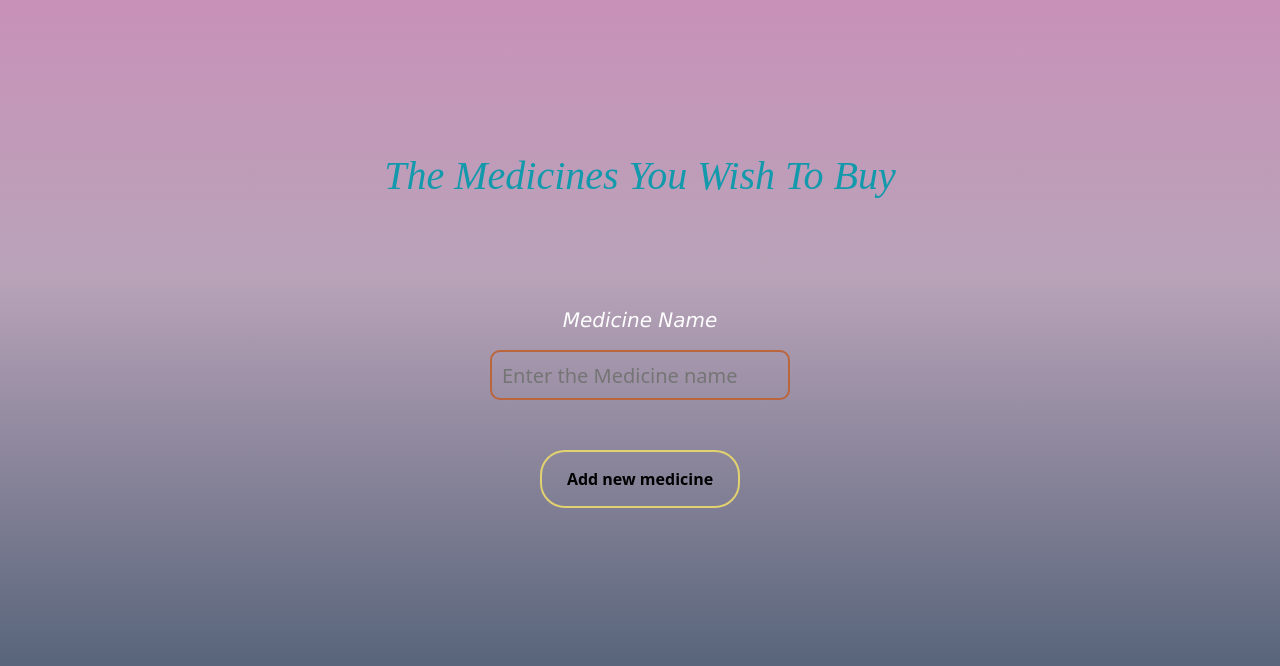
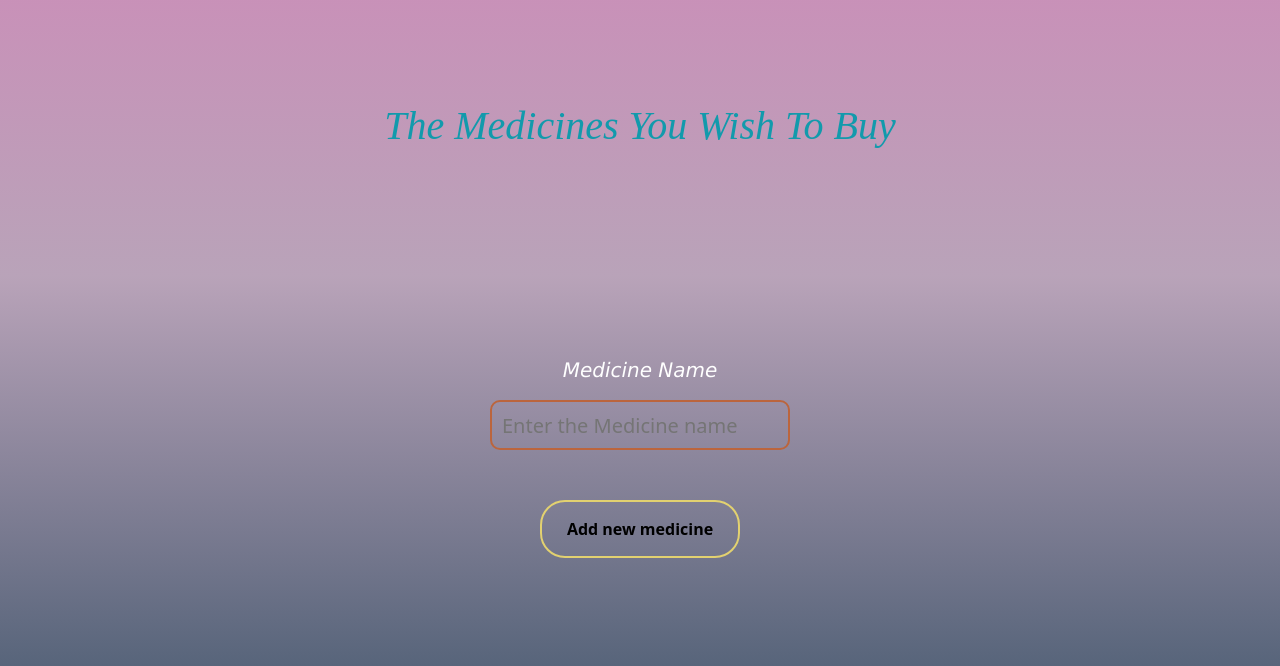
Before and after one commit to Manasha30/Pharmacy_Inventory, a React (Create React App) app in the folder pharmacy-react/: page /products in a window 1280 px wide. Shown: the part 124-790 px from the top of the page. Built offline with nearby package versions, Linux system fonts and the light colour scheme.

Commit message:
aligned product

```diff
--- a/pharmacy-react/src/components/product.css
+++ b/pharmacy-react/src/components/product.css
@@ -16,21 +16,25 @@
     color: rgb(18, 154, 172);
     font-style: oblique;
     font-family: Brush Script MT;
+
 }
+
 .NPtitle{
     font-size: 20px;
     color: white;
-    padding-top: 100px;
+    padding-top: 200px;
     padding-bottom: 10px;
     font-style: italic;
     text-align: center;
     font-family: Verdana;
 }
+
 .medicine{
     width: 300px;
     height: 50px;
     position: relative;
 }
+
 .medicine input{
     width: 100%;
     height: 100%;
@@ -41,13 +45,16 @@
     padding: 0 10px;
     font-size: 20px;
 }
+
 .welcome{
     text-align: center;
     padding-top: 30px;
 }
+
 .CreateButton{
     color: black;
 }
+
 .StockEventTable{
     background-color: rgb(173, 88, 120);
     background-size: cover;
```
